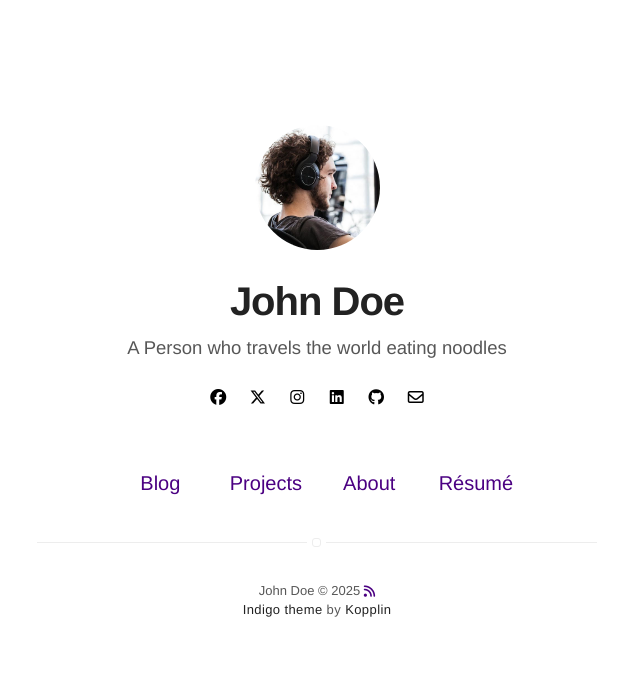
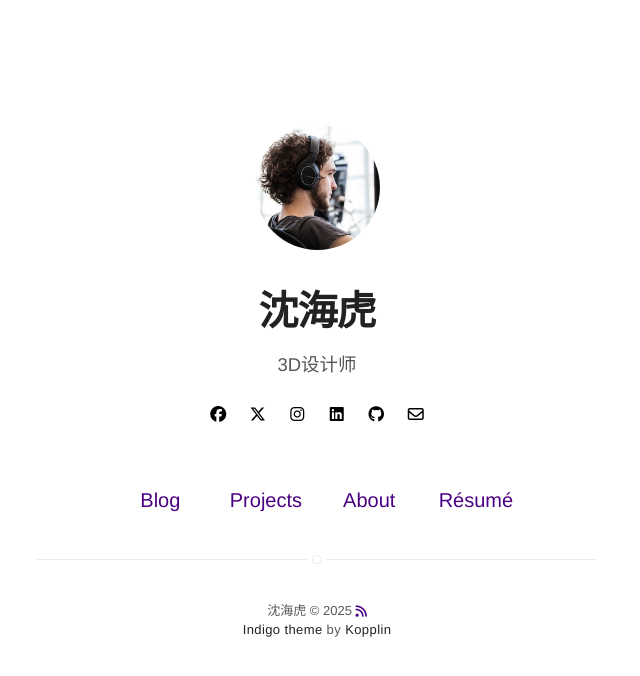
Before and after one commit to SauHao/SauHao.github.io, a Jekyll site: the page built from index.html, in a window 1280 px wide. Shown: the top 676 px of the page, without its empty margins (323-963 px from the left). Built offline with Jekyll 4.4.1, drawn with Linux system fonts in a browser that asks for light colours; nearby versions of some CDN libraries.

Commit message:
Update _config.yml

```diff
--- a/_config.yml
+++ b/_config.yml
@@ -1,7 +1,6 @@
 # main text of home
-title: John Doe
-bio: A Person who travels the world eating noodles
-
+title: 沈海虎
+bio: 3D设计师
 # twitter summary info
 description: A blog about technology and stuff related
 
```
